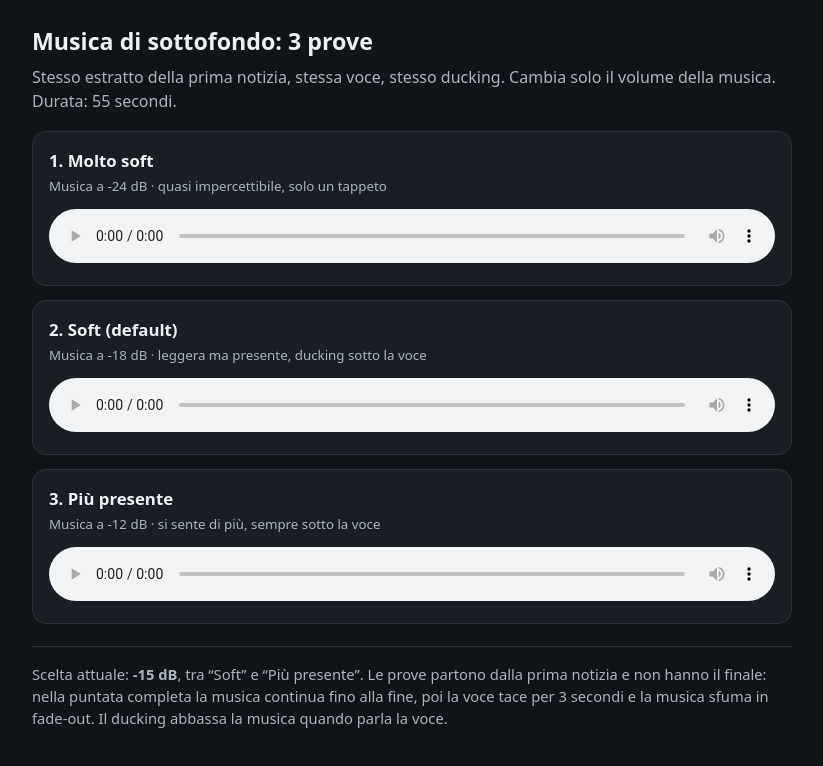
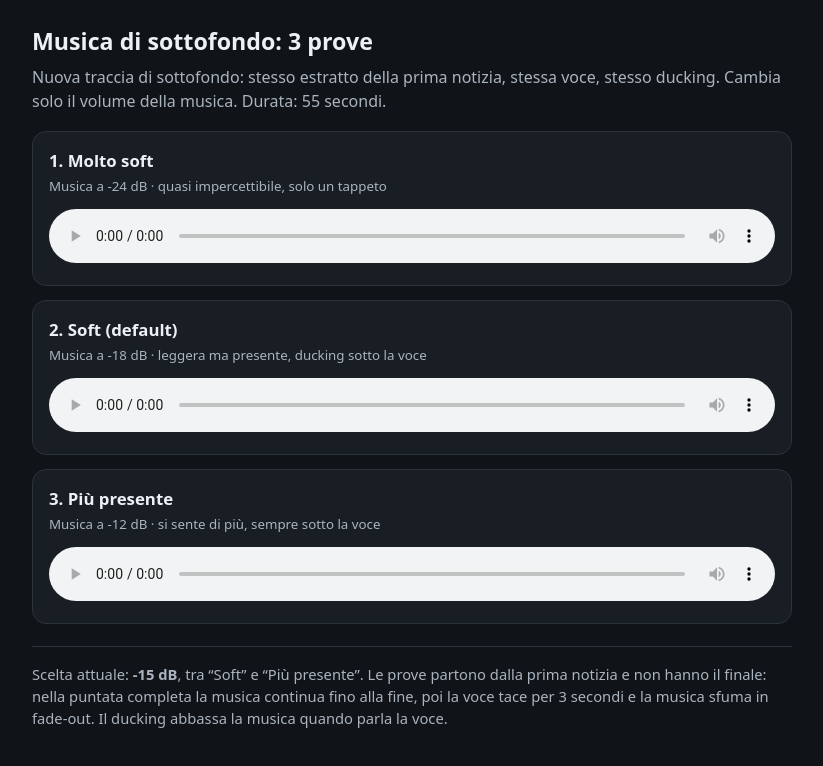
Before and after one commit to jakephobia/notiziario, a plain HTML site: page docs/prove-musica/index.html in a window 1280 px wide. Shown: the whole page, without its empty margins (228-1051 px from the left). Drawn offline with Linux system fonts and the light colour scheme.

Commit message:
Sostituisce la musica di sottofondo con la nuova traccia

```diff
--- a/docs/prove-musica/index.html
+++ b/docs/prove-musica/index.html
@@ -41,7 +41,7 @@
 <body>
 <main>
   <h1>Musica di sottofondo: 3 prove</h1>
-  <p>Stesso estratto della prima notizia, stessa voce, stesso ducking. Cambia solo il volume della musica. Durata: 55 secondi.</p>
+  <p>Nuova traccia di sottofondo: stesso estratto della prima notizia, stessa voce, stesso ducking. Cambia solo il volume della musica. Durata: 55 secondi.</p>
 
   <section class="prova">
     <h2>1. Molto soft</h2>
```
Also changed, not shown: 6 other files.
